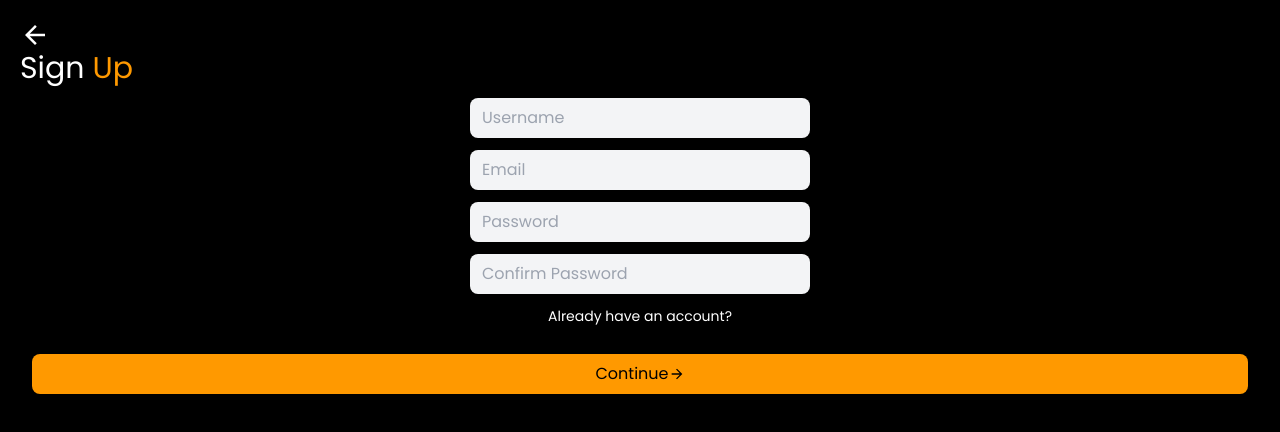
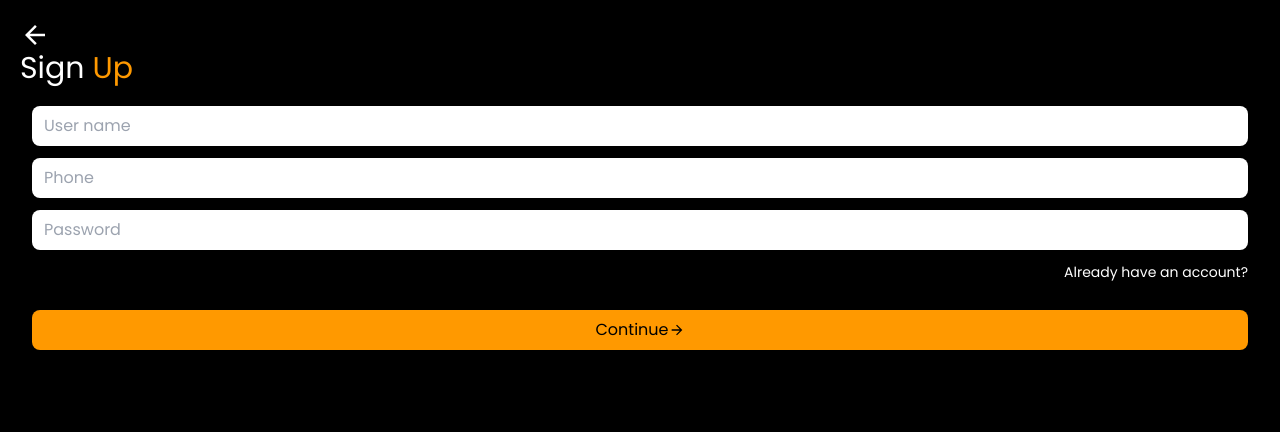
Before and after one commit to MuhammedJaseemVK/storio-frontend, a Next.js app in the folder storio1/: page /signup in a window 1280 px wide. Shown: the top 432 px of the page. Built offline with nearby package versions, Linux system fonts and the light colour scheme.

Commit message:
nothing much

```diff
--- a/storio1/src/pages/signup.js
+++ b/storio1/src/pages/signup.js
@@ -1,93 +1,21 @@
-import React, { useState, useEffect } from 'react'
-import { MdOutlineArrowForward } from "react-icons/md";
-import { MdArrowBack } from "react-icons/md";
+import React from 'react'
+import {MdOutlineArrowForward}  from "react-icons/md";
+import {MdArrowBack}  from "react-icons/md";
 import Button from '@/components/inputs/Button';
-import Input from '@/components/inputs/Input';
-import { useRouter } from 'next/router';
-import Link from 'next/link'
-import { auth, createUserWithEmailAndPassword, signInWithPhoneNumber, getAuth, RecaptchaVerifier } from '../config/firebase-config';
 
 export default function signup() {
-  const router = useRouter();
-
-  const [name, setname] = useState("")
-  const [email, setemail] = useState("")
-  const [password1, setpassword1] = useState("")
-  const [password2, setpassword2] = useState("")
-
-  useEffect(() => {
-    if (typeof window !== "undefined") {
-      window.recaptchaVerifier = new RecaptchaVerifier('signupButton', {
-        'size': 'invisible',
-        'callback': (response) => {
-          // reCAPTCHA solved, allow signInWithPhoneNumber.
-          onSignInSubmit();
-        }
-      }, auth);
-    }
-  }, [])
-
-
-
-  const signUp = ({ name, email, password }) => {
-    return createUserWithEmailAndPassword(auth, email, password1)
-      .then((response) => {
-        console.log(response)
-      })
-      .catch((error) => {
-        return { error };
-      });
-  };
-  const signUpWithPhone = ({ name, phone, password }) => {
-    if (typeof window === "undefined") { return }
-    const appVerifier = window.recaptchaVerifier;
-    const auth = getAuth();
-    signInWithPhoneNumber(auth, email, appVerifier)
-      .then((confirmationResult) => {
-        // SMS sent. Prompt user to type the code from the message, then sign the
-        // user in with confirmationResult.confirm(code).
-        window.confirmationResult = confirmationResult;
-        console.log(confirmationResult)
-        // ...
-      }).catch((error) => {
-        // Error; SMS not sent
-        // ...
-        console.log(error)
-      });
-
-  };
-
-  function submitHandler(e) {
-    e.preventDefault();
-    if (password1 != password2) {
-      alert("check passwords")
-    }
-    else {
-      // return signUp({ name, email, password1 }).then((user) => {
-      //   console.log(user);
-      // });
-      return signUpWithPhone({ name, email, password1 })
-    }
-
-  }
-
   return (
     <div className='bg-black h-screen p-5'>
-      <Link href="/" ><MdArrowBack className='text-white text-3xl' /></Link>
-        <div className="flex flex-col gap-3">
+        <MdArrowBack className='text-white text-3xl'/>
         <div className='text-white text-3xl'>Sign <span className='text-[#ff9900]'>Up</span></div>
-        <form onSubmit={submitHandler} className='flex flex-col gap-3 w-full items-center px-3'>
-          <Input placeholder='Username' type='text' required={true} value={name} onChange={e => setname(e.target.value)} />
-          <Input placeholder='Email' type='text' required={true} value={email} onChange={e => setemail(e.target.value)} />
-          <Input placeholder='Password' type='text' required={true} value={password1} onChange={e => setpassword1(e.target.value)} />
-          <Input placeholder='Confirm Password' required={true} type='text' value={password2} onChange={e => setpassword2(e.target.value)} />
-          <Link href="/loginnew" ><p className='text-white text-sm text-right w-full'>Already have an account?</p></Link>
-          <Button text="Continue" id="signupButton" />
-        </form>
+        <div className='flex flex-col gap-3 px-3 py-5'>
+          <input type='text' className='rounded-lg px-3 py-2' placeholder='User name'></input>
+          <input type='text' className='rounded-lg px-3 py-2' placeholder='Phone'></input>
+          <input type='password' className='rounded-lg px-3 py-2' placeholder='Password'></input>
+          <p className='text-white text-sm text-right'>Already have an account?</p>
 
-      </div>
-
-
+          <Button text='Continue'/>
+        </div>
 
     </div>
   )
```
Also changed, not shown: 1 other file (tests, documents, lock files or other folders).
